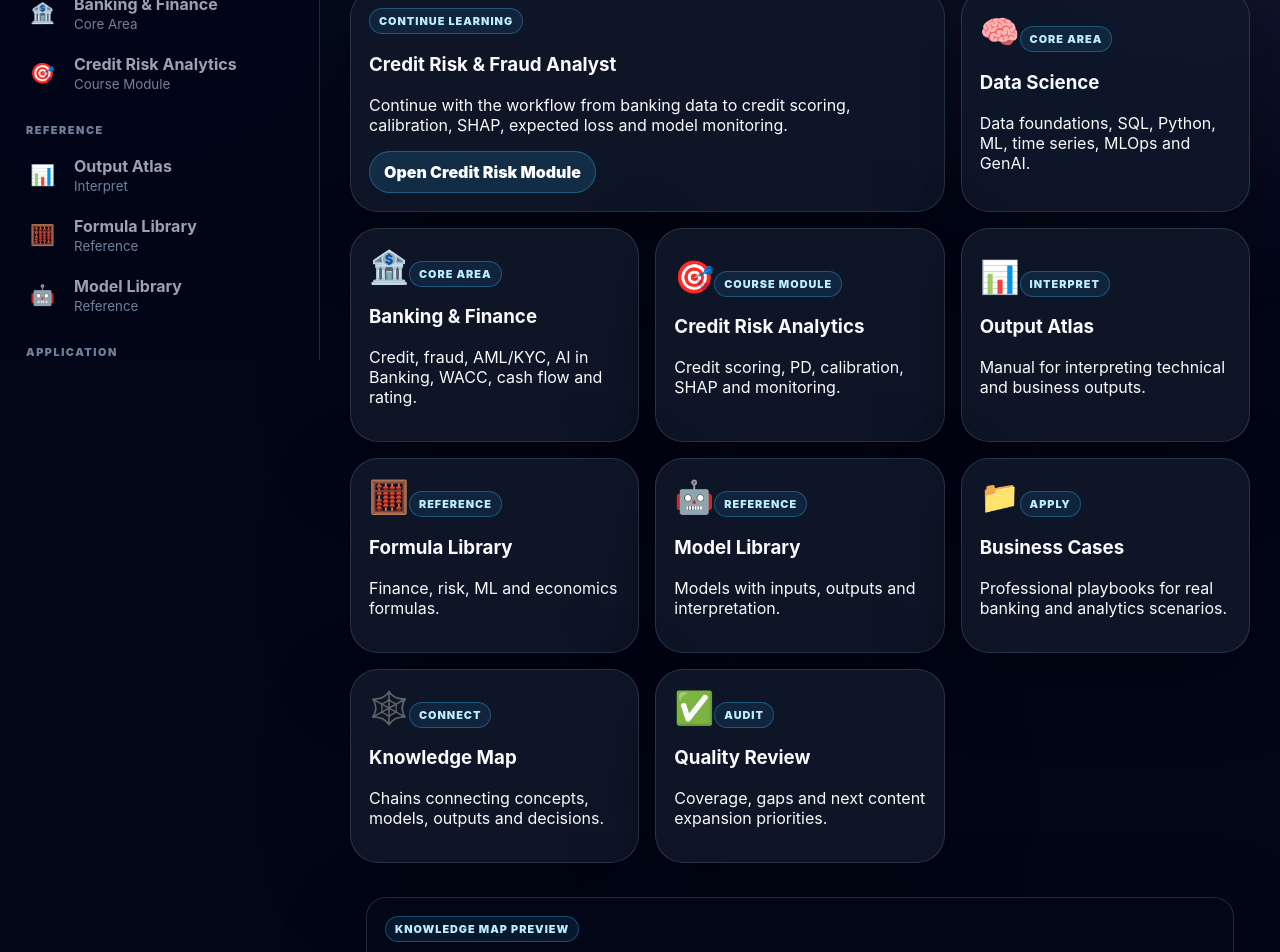
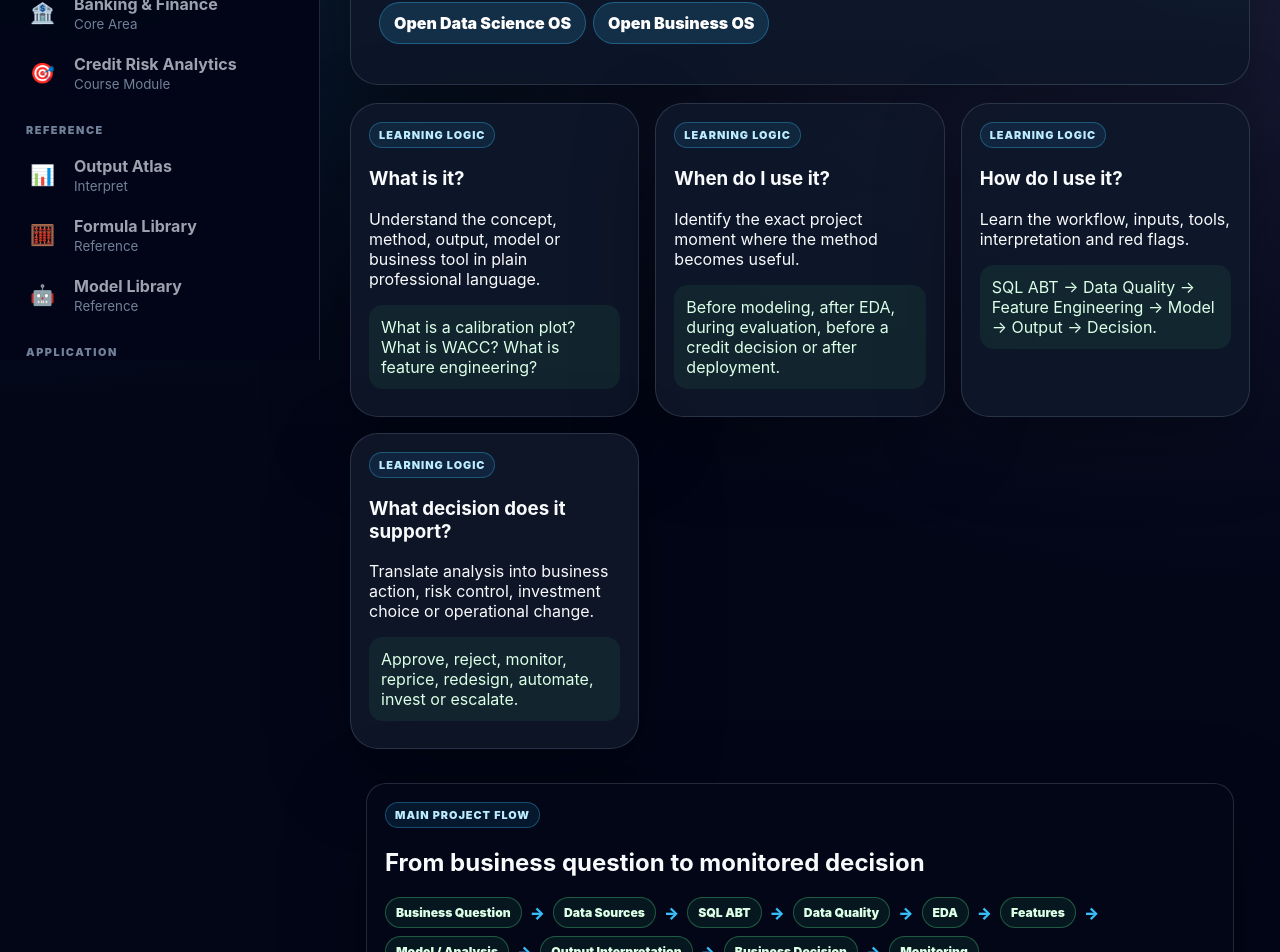
Before and after one commit to albertojrc/professional-knowledge-hub, a React (Vite) app: page / in a window 1280 px wide. Shown: the part 440-1392 px from the top of the page. Built offline with nearby package versions, Linux system fonts and the light colour scheme.

Commit message:
Redesign dashboard around operating system logic

```diff
--- a/src/pages/DashboardPage.tsx
+++ b/src/pages/DashboardPage.tsx
@@ -1,4 +1,4 @@
-import type { ViewId } from '../types/knowledge'
+import type { NavItem, ViewId } from '../types/knowledge'
 import { navItems, knowledgeChains } from '../data/knowledge'
 import { KnowledgeChain } from '../components/knowledge/KnowledgeChain'
 
@@ -6,34 +6,97 @@ interface DashboardPageProps {
   onNavigate: (view: ViewId) => void
 }
 
+const businessOsItem: NavItem = {
+  id: 'business-os',
+  label: 'Business OS',
+  eyebrow: 'Core Area',
+  description: 'Strategy, finance, marketing, operations and economics connected to decisions.',
+  icon: '💼'
+}
+
+const operatingSystemCards = [
+  {
+    title: 'What is it?',
+    description: 'Understand the concept, method, output, model or business tool in plain professional language.',
+    example: 'What is a calibration plot? What is WACC? What is feature engineering?'
+  },
+  {
+    title: 'When do I use it?',
+    description: 'Identify the exact project moment where the method becomes useful.',
+    example: 'Before modeling, after EDA, during evaluation, before a credit decision or after deployment.'
+  },
+  {
+    title: 'How do I use it?',
+    description: 'Learn the workflow, inputs, tools, interpretation and red flags.',
+    example: 'SQL ABT → Data Quality → Feature Engineering → Model → Output → Decision.'
+  },
+  {
+    title: 'What decision does it support?',
+    description: 'Translate analysis into business action, risk control, investment choice or operational change.',
+    example: 'Approve, reject, monitor, reprice, redesign, automate, invest or escalate.'
+  }
+]
+
+const primaryNavigation: NavItem[] = [
+  ...navItems.filter((item) => ['data-science', 'banking-finance', 'credit-risk', 'output-atlas', 'model-library', 'business-cases', 'knowledge-map'].includes(item.id)),
+  businessOsItem
+]
+
 export function DashboardPage({ onNavigate }: DashboardPageProps) {
   return (
     <section className="page-stack">
       <div className="hero-panel">
         <span className="eyebrow">Professional Knowledge Operating System</span>
-        <h1>Learn. Interpret. Apply. Connect.</h1>
+        <h1>Know what it is, when to use it, how to use it, and what decision it supports.</h1>
         <p>
-          A professional knowledge platform for Data Science, Banking, Finance, Economics,
-          Management and Analytics — designed around decisions, not isolated notes.
+          This Hub is not a storage folder. It is a professional system for understanding exactly
+          where concepts, tools, formulas, models, outputs and business frameworks enter a real project.
         </p>
+        <div className="badge-list">
+          <button className="primary-button" onClick={() => onNavigate('data-science')} type="button">
+            Open Data Science OS
+          </button>
+          <button className="primary-button" onClick={() => onNavigate('business-os')} type="button">
+            Open Business OS
+          </button>
+        </div>
       </div>
 
       <div className="dashboard-grid">
-        <article className="feature-card feature-card-wide">
-          <span className="eyebrow">Continue Learning</span>
-          <h3>Credit Risk & Fraud Analyst</h3>
+        {operatingSystemCards.map((card) => (
+          <article className="feature-card" key={card.title}>
+            <span className="eyebrow">Learning Logic</span>
+            <h3>{card.title}</h3>
+            <p>{card.description}</p>
+            <div className="mini-result good">{card.example}</div>
+          </article>
+        ))}
+      </div>
+
+      <section className="manual-panel">
+        <span className="eyebrow">Main Project Flow</span>
+        <h2>From business question to monitored decision</h2>
+        <KnowledgeChain
+          nodes={[
+            'Business Question',
+            'Data Sources',
+            'SQL ABT',
+            'Data Quality',
+            'EDA',
+            'Features',
+            'Model / Analysis',
+            'Output Interpretation',
+            'Business Decision',
+            'Monitoring'
+          ]}
+        />
         <p>
-            Continue with the workflow from banking data to credit scoring, calibration, SHAP,
-            expected loss and model monitoring.
+          Every major page in the Hub should answer where it belongs in this chain and what action it enables.
         </p>
-          <button className="primary-button" onClick={() => onNavigate('credit-risk')} type="button">
-            Open Credit Risk Module
-          </button>
-        </article>
+      </section>
 
-        {navItems
-          .filter((item) => item.id !== 'dashboard')
-          .map((item) => (
+      <div className="dashboard-grid">
+        {primaryNavigation.map((item) => (
           <button className="feature-card navigation-card" key={item.id} onClick={() => onNavigate(item.id)} type="button">
             <span className="card-icon">{item.icon}</span>
             <span className="eyebrow">{item.eyebrow}</span>
```
Lines whose indentation alone changed are shown as unchanged.
